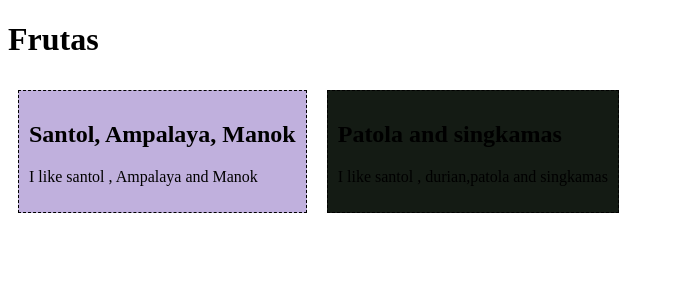
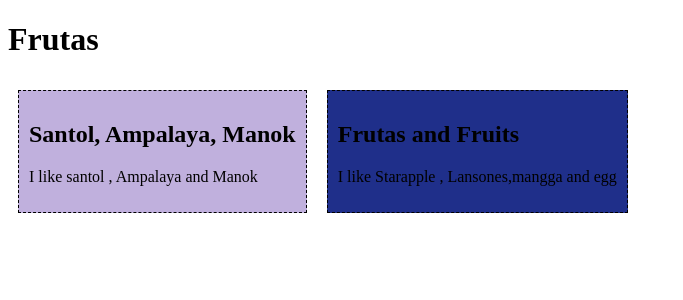
Before and after one commit to Eleboy08/Webprog-sf241-vuejs, a Vue app in the folder firstsfc/: page / in a window 1280 px wide. Shown: the top 300 px of the page, without its empty margins (0-683 px from the left). Built offline with nearby package versions, Linux system fonts and the light colour scheme.

Commit message:
Task 02 Add a second component based on the first components

```diff
--- a/firstsfc/src/components/FoodItem2.vue
+++ b/firstsfc/src/components/FoodItem2.vue
@@ -1,5 +1,5 @@
 <template>
-  <div  class="patola">
+  <div  class="Frutas">
     <h2>{{ name }}</h2>
     <p>{{ message }}</p>
   </div>
@@ -9,19 +9,19 @@
 export default {
   data() {
     return {
-      name: 'Patola and singkamas',
-      message: 'I like santol , durian,patola and singkamas'
+      name: 'Frutas and Fruits',
+      message: 'I like Starapple , Lansones,mangga and egg'
     }
   }
 };
 </script>
 
 <style>
-  .patola {
+  .Frutas {
     border: dashed black 1px;
     display: inline-block;
     margin: 10px;
     padding: 10px;
-    background-color: rgb(20, 27, 20);
+    background-color: rgb(31, 47, 138);
   }
 </style>
```
